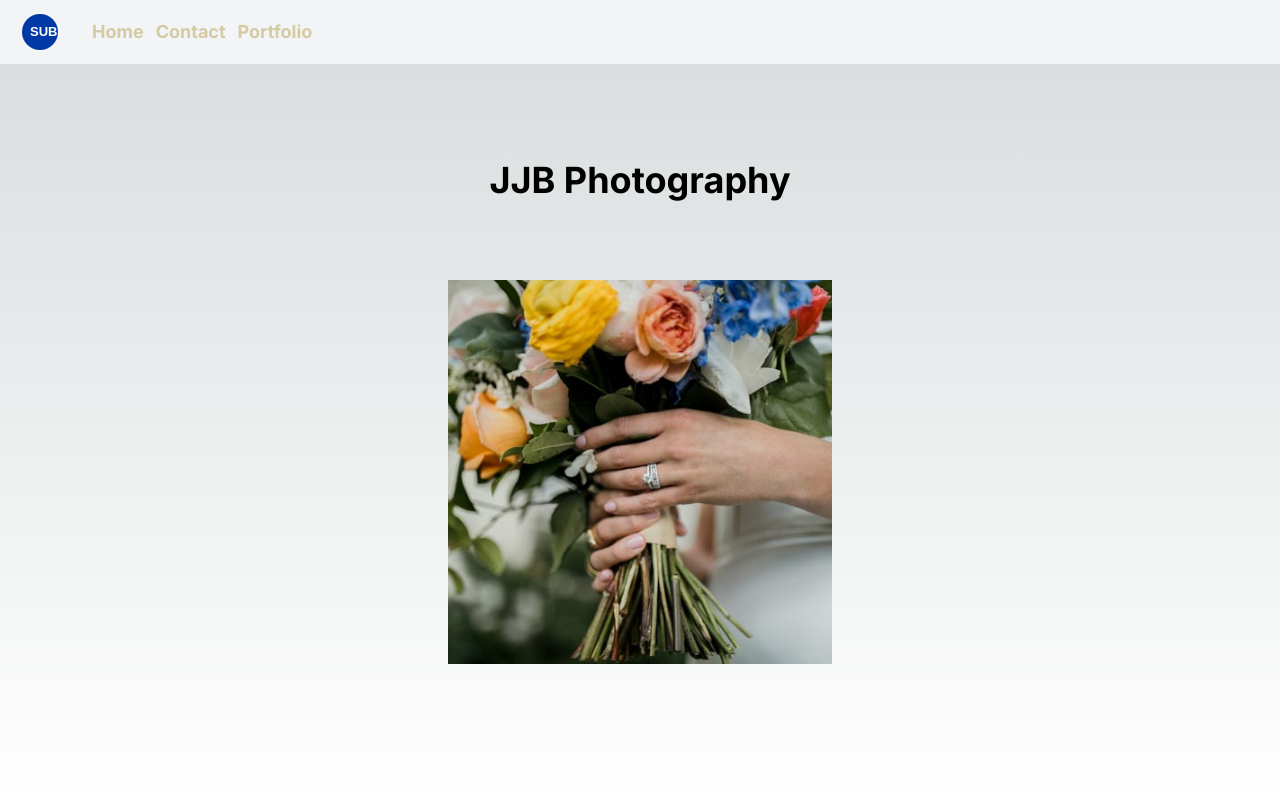
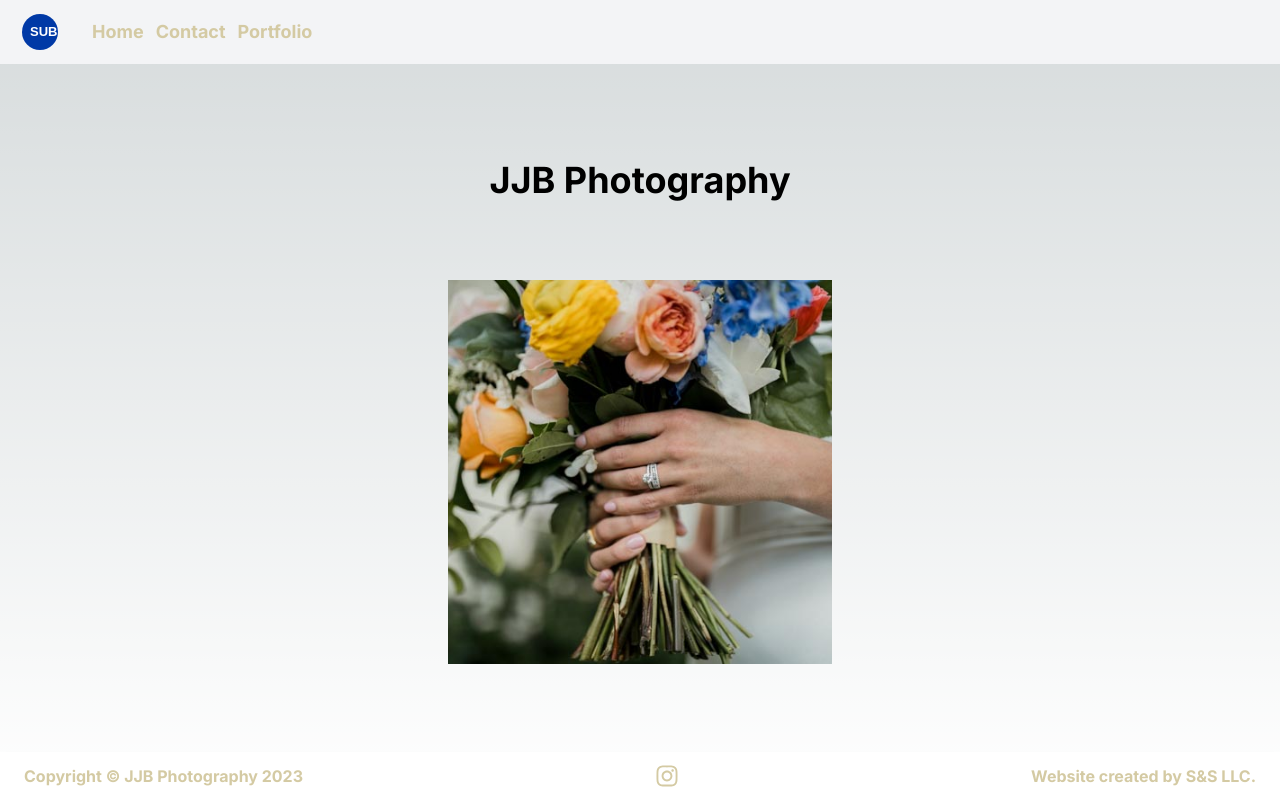
Before and after one commit to sramalho94/jjbphotography, a Next.js app: page / in a window 1280 px wide. Built offline with nearby package versions, Linux system fonts and the light colour scheme.

Commit message:
layout for footer

```diff
--- a/app/page.js
+++ b/app/page.js
@@ -1,9 +1,11 @@
 import Image from 'next/image'
 import Landing from '@/components/Landing'
+import Footer from '@/components/Footer'
 export default function Home() {
   return (
     <main className="flex  flex-col items-center justify-between p-24 h-screen">
       <Landing/>
+      <Footer/>
     </main>
   )
 }
--- /dev/null
+++ b/components/Footer.jsx
@@ -0,0 +1,18 @@
+import React from 'react'
+import { FaInstagram } from 'react-icons/fa'
+
+function Footer() {
+    const year = new Date().getFullYear()
+  return (
+    <footer className="font-bold fixed inset-x-0 bottom-0 bg-white py-3 px-6 shadow-md flex flex-col sm:flex-row justify-between items-center text-center text-[#D4CAA3] space-y-2 sm:space-y-0">
+        <span>  {'Copyright © JJB Photography ' + year}</span>
+        <a href="https://www.instagram.com/your_instagram_handle/" target="_blank" rel="noopener noreferrer" className="text-2xl text-{black}">
+          <FaInstagram />
+        </a>
+
+        <span>  {'Website created by S&S LLC.'}</span>
+    </footer>
+  )
+}
+
+export default Footer
--- a/package.json
+++ b/package.json
@@ -17,6 +17,7 @@
     "postcss": "8.4.23",
     "react": "18.2.0",
     "react-dom": "18.2.0",
+    "react-icons": "^4.8.0",
     "tailwindcss": "3.3.1"
   }
 }
```
Also changed, not shown: 1 other file (tests, documents, lock files or other folders).
